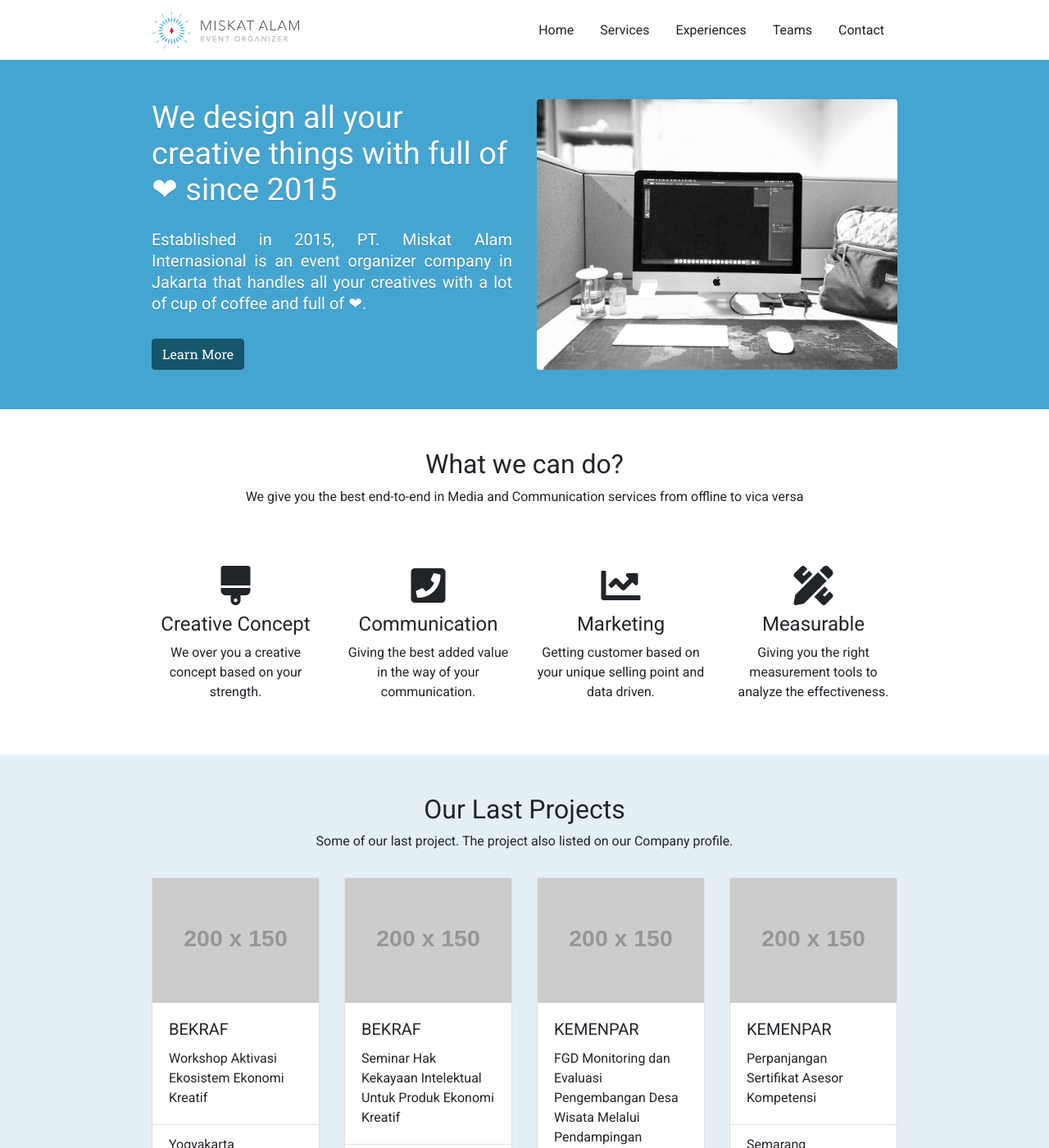
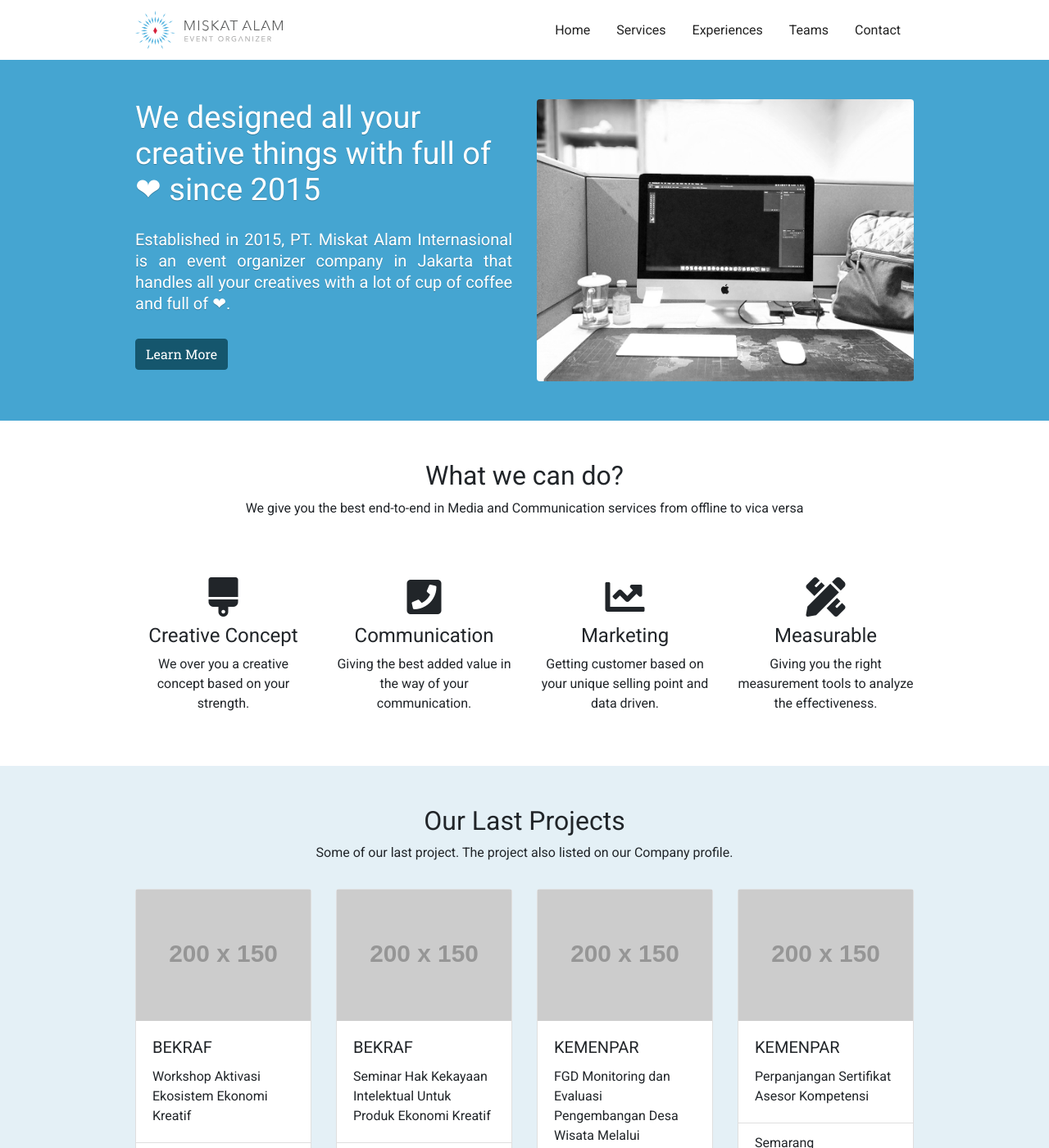
Before and after one commit to miskateo/miskateo.github.io, a Jekyll site: the page built from index.html, in a window 1280 px wide and 1400 px high. Shown: the whole window at 82% size. Built offline with Jekyll 4.4.1, drawn with Linux system fonts in a browser that asks for light colours.

Commit message:
edit TOP

```diff
--- a/_includes/top.html
+++ b/_includes/top.html
@@ -2,7 +2,7 @@
 	<div class="row pb-5">
 		<div class="col-md-6 pt-5">
 			<h1 class="main-heading">
-				We design all your creative things with full of ❤ since 2015
+				We designed all your creative things with full of ❤ since 2015
 			</h1>
 			<p class="text-justify main-subtitle">
 				Established in 2015, PT. Miskat Alam Internasional is an event organizer company in Jakarta that handles all your creatives with a lot of cup of coffee and full of ❤.
--- a/_sass/_variables.scss
+++ b/_sass/_variables.scss
@@ -21,8 +21,8 @@ $section-main-color:					$mak-blue;
 // Some customization of the container class to have a better display in the guide.
 // Don't hesitate to remove it to have a standard Bootstrap behavior
 $container-max-widths: (
-  sm: 760px,
-  md: 860px,
-  lg: 900px,
-  xl: 940px
+  sm: 800px,
+  md: 900px,
+  lg: 940px,
+  xl: 980px
 ) !default;
```
